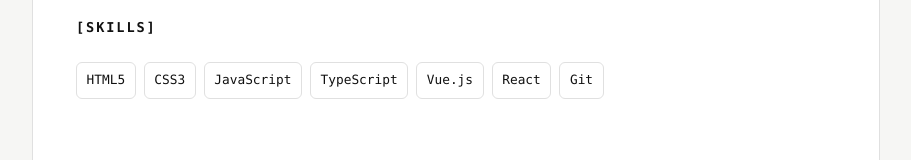
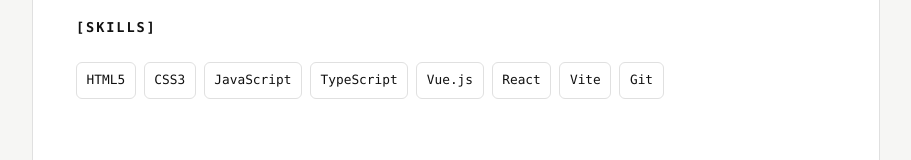
Before and after one commit to Retardded/retardded.github.io, a Vue app in the folder vue-portfolio/: page / in a window 1280 px wide. Shown: the part 438-598 px from the top of the page, without its empty margins (184-1095 px from the left). Built offline with nearby package versions, Linux system fonts and the light colour scheme.

Commit message:
Initial commit

```diff
--- a/vue-portfolio/src/App.vue
+++ b/vue-portfolio/src/App.vue
@@ -56,6 +56,7 @@
   { name: 'TypeScript' },
   { name: 'Vue.js' },
   { name: 'React' },
+  { name: 'Vite' },
   { name: 'Git' },
 ])
 
```
